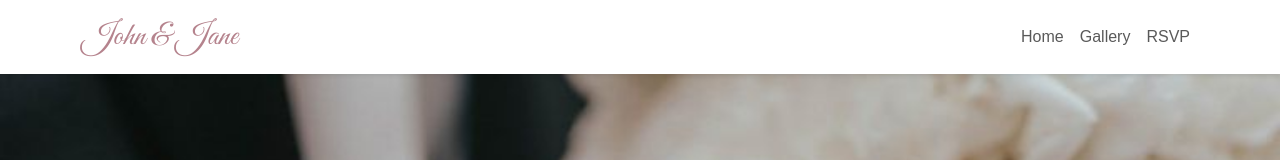
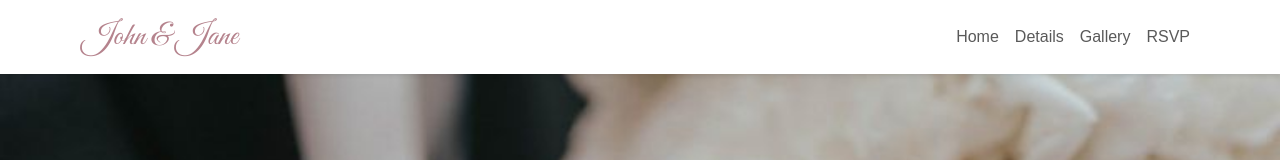
Before and after one commit to BiancaTelan/wedding-website, a React (Vite) app: page / in a window 1280 px wide. Shown: the top 160 px of the page. Built offline with nearby package versions, Linux system fonts and the light colour scheme.

Commit message:
Added details to navbar

```diff
--- a/src/components/Navbar.jsx
+++ b/src/components/Navbar.jsx
@@ -11,6 +11,7 @@ export default function Navbar() {
         <BSNavbar.Collapse id="basic-navbar-nav">
           <Nav className="ms-auto">
             <Nav.Link href="#home">Home</Nav.Link>
+            <Nav.Link href="#details">Details</Nav.Link>
             <Nav.Link href="#gallery">Gallery</Nav.Link>
             <Nav.Link href="#rsvp">RSVP</Nav.Link>
           </Nav>
```
